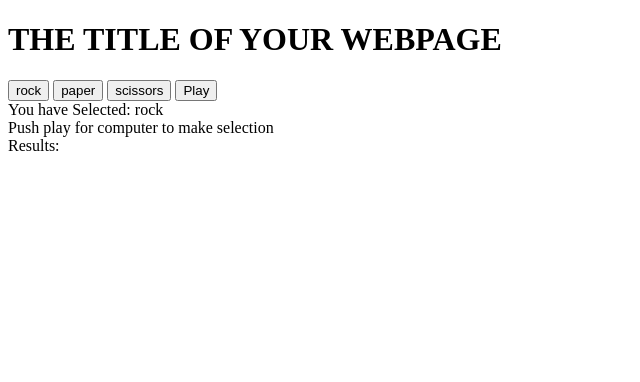
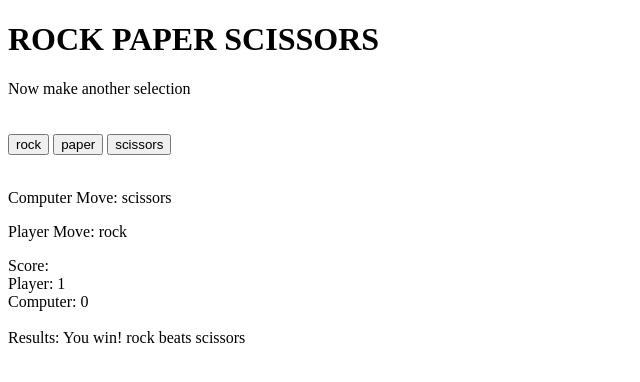
Before and after one commit to theXsingularity/Rock_paper_scissors, a plain HTML site: page rps_UI/index.html in a window 1280 px wide. Both pictures are taken after a click on the button "rock". Shown: the whole page, without its empty margins (0-640 px from the left). Drawn offline with Linux system fonts and the light colour scheme.

Commit message:
completed UI

```diff
--- a/rps_UI/index.html
+++ b/rps_UI/index.html
@@ -9,19 +9,22 @@
 
     <body>
         <body>
-            <h1>
-              THE TITLE OF YOUR WEBPAGE
-            </h1>
+            <h1>ROCK PAPER SCISSORS</h1>
+            <div id="instructions"></div>
+            <br>
+            <br>
+            <button type=button data-move="rock" onclick="getPlay(this)">rock</button>
+            <button type=button data-move="paper" onclick="getPlay(this)">paper</button>
+            <button type=button data-move="scissors" onclick="getPlay(this)">scissors</button>
+            <br>
+            <br>
+            <p id="computerInput">Computer Move:</p>
+            <p id="playerInput">Player Move:</p>
+            <div id="container"></div>
+            <p id="scores">Score:</p>
 
-            <button type=button data-move="rock" onclick="getPlay(this)">rock</button>
 
-             <button type=button data-move="paper" onclick="getPlay(this)">paper</button>
-
-            <button type=button data-move="scissors" onclick="getPlay(this)">scissors</button>
-
-           <button type=button onclick="playRound()">Play</button>
-           <div id="container"></div>
-          </body>
+        </body>
 
     </body>
 </html>
--- a/rps_UI/script.js
+++ b/rps_UI/script.js
@@ -1,61 +1,101 @@
+
+//DOM elements
+const instruction = document.createElement('div');
+instruction.classList.add('instruction');  //not actully needed ... not using class
+instruction.textContent = "Please make a selection";
+instructions.appendChild(instruction);
+
+const ps = document.createElement('div');
+ps.textContent = "Player:";
+scores.appendChild(ps);
+
+const cs = document.createElement('div');
+cs.textContent = "Computer:";
+scores.appendChild(cs);
+
+const space = document.createElement('br');
+scores.appendChild(space);
+
+const result = document.createElement('div');
+result.classList.add('result');
+result.textContent = "Results: (waiting for input) ";
+scores.appendChild(result);
+
+const space2= document.createElement('br');
+scores.appendChild(space2);
+
+const bestOf = document.createElement('div');
+bestOf.classList.add('bestOf');
+bestOf.textContent = "";
+scores.appendChild(bestOf);
+
+const playerText = "playerInput";
+const computerText = "computerInput"
+
 let computerMove;
 let playerMove;
+let round = 1;
+let computer = 0;
+let player = 0;
 
-function computerPlay() {
+function computerSelect() {
     let plays = ["rock", "paper", "scissors"];
-    let play = plays[Math.floor(Math.random() * plays.length)];
-    cM.textContent = `Computer has selected: ${play}`;
-    return play;
+    computerMove = plays[Math.floor(Math.random() * plays.length)];
+    document.getElementById(computerText).innerHTML =`Computer Move: ${computerMove}`;
+    return computerMove;
+}
 
+function playGame(player1, player2) {
+    if ((player1 == "rock" && player2 == "scissors")
+    || (player1 == "paper" && player2 == "rock")
+    || (player1 == "scissors" && player2 == "paper"))
+    {
+        player++;
+        round++ //add to player score
+        result.textContent =  `Results: You win! ${player1} beats ${player2}`;
+        ps.textContent = `Player: ${player}`;
+        cs.textContent = `Computer: ${computer}`;
+    } else if ((player1 == "rock" && player2 == "paper")
+    || (player1 == "paper" && player2 == "scissors")
+    || (player1 == "scissors" && player2 == "rock"))
+    {
+        computer++;
+        round++ //add to computer score
+        ps.textContent = `Player: ${player}`;
+        cs.textContent = `Computer: ${computer}`;
+        result.textContent =  `Results: You Lose! ${computerMove} beats ${playerMove}`;
+
+    } else {
+        result.textContent = "Results: It's a tie!";
+        ps.textContent = `Player: ${player}`;
+        cs.textContent = `Computer: ${computer}`;
+    }
+    best();
+}
+
+function best() {
+    if(player == 3) {
+        bestOf.textContent = `you win best of 5 rounds!`;
+        instruction.textContent = "TRY AGAIN!";
+        player = 0;
+        computer = 0;
+        round = 0
+
+    } else if(computer >= 3) {
+        bestOf.textContent = `computer wins best of 5`;
+        instruction.textContent = "TRY AGAIN!";
+        player = 0;
+        computer = 0;
+        round = 0;
+    }
 }
 
 function getPlay(button){
+    bestOf.textContent = ``
     playerMove=button.getAttribute("data-move");
-    console.log(`you chose ${playerMove}`);
-    pM.textContent = `You have Selected: ${playerMove}`;
-    cM.textContent = "Push play for computer to make selection";
+    document.getElementById(playerText).innerHTML =`Player Move: ${playerMove}`;
+    instruction.textContent = "Now make another selection";
+    computerSelect();
+    playGame(playerMove, computerMove);
+    console.log(player, computer);
   }
-
-let computer = 0;
-let player = 0;
-
-function playGame(playerMove, computerMove) {
-    if ((playerMove == "rock" && computerMove == "scissors")
-    || (playerMove == "paper" && computerMove == "rock")
-    || (playerMove == "scissors" && computerMove == "paper"))
-    {
-        player++; //add to player score
-        result.textContent =  `Results: You win! ${playerMove} beats ${computerMove}`;
-    } else if ((playerMove == "rock" && computerMove == "paper")
-    || (playerMove == "paper" && computerMove == "scissors")
-    || (playerMove == "scissors" && computerMove == "rock"))
-    {
-        computer++; //add to computer score
-        result.textContent =  `Results: You Lose! ${computerMove} beats ${playerMove}`;
-    } else {
-        result.textContent = "Results: It's a tie!";
-    }
-}
-
-
-function playRound(button){
-  console.log(playGame(playerMove, computerPlay()));
-  console.log(computer);
-}
-
-const container = document.querySelector('#container');
-
-const pM = document.createElement('div');
-pM.classList.add('pM');
-pM.textContent = "Please Make a Selection...";
-container.appendChild(pM);
-
-const cM = document.createElement('div');
-cM.classList.add('cM');
-cM.textContent = "Push play for computer to make selection";
-container.appendChild(cM);
-
-const result = document.createElement('div');
-result.classList.add('result');
-result.textContent = "Results: ";
-container.appendChild(result);
```
